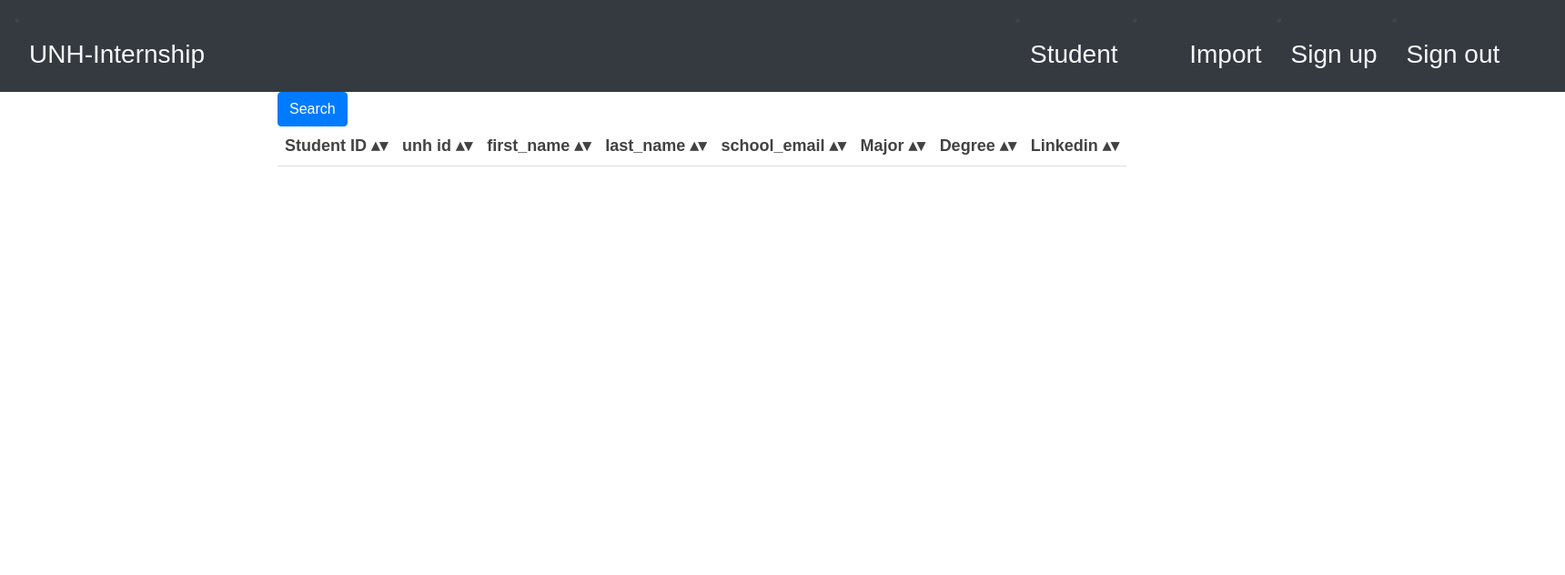
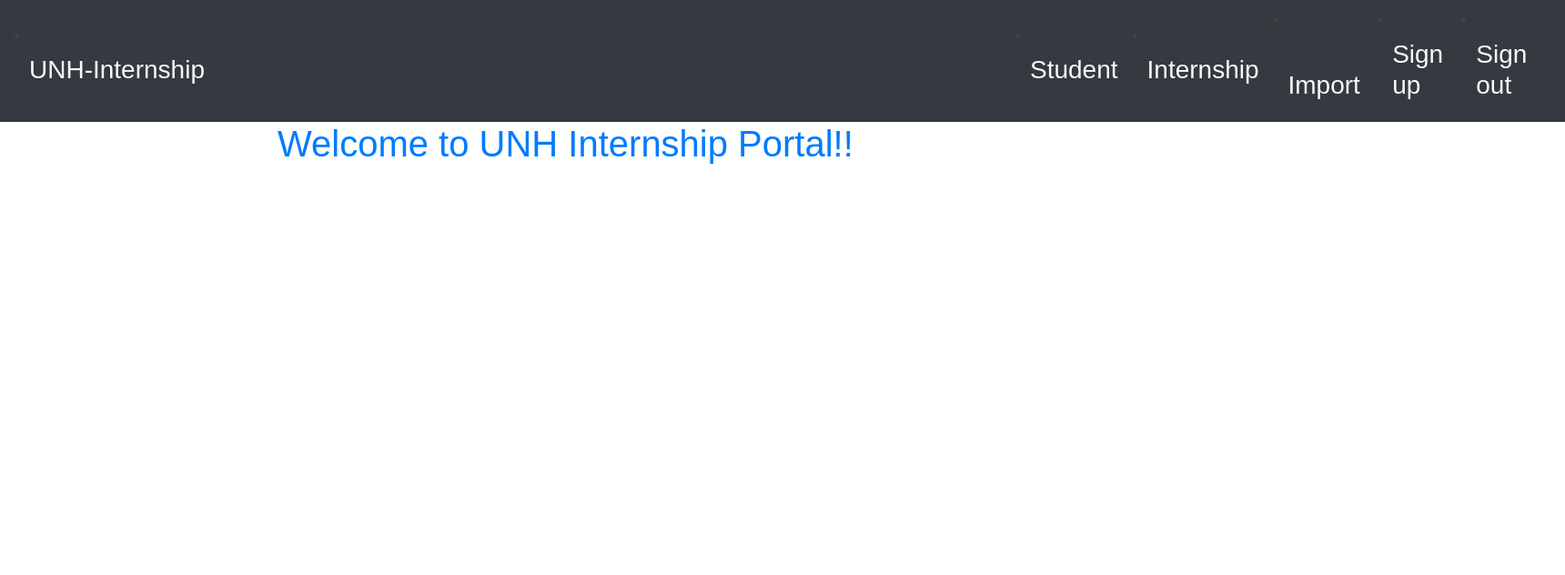
Before and after one commit to zt1020/FullStackFinal, a Django app: page / in a window 1720 px wide. Shown: the top 632 px of the page at 91% size. Run offline with Django 3.2, Linux system fonts and the light colour scheme; lists and menus that the app fills with data are empty; some libraries are stand-ins or nearby versions.

Commit message:
created separate views for display_students,internship and home

```diff
--- a/templates/base.html
+++ b/templates/base.html
@@ -34,6 +34,11 @@
          <h3><a class="nav-link text-light" href="{% url 'display_students' %}" role="button"> Student </a><h3>
 
        </li>
+       <li class="nav-item active">
+
+         <h3><a class="nav-link text-light" href="{% url 'display_internship' %}" role="button"> Internship </a><h3>
+
+       </li>
 
         <div class="collapse navbar-collapse" id="navbarSupportedContent">
 
@@ -56,10 +61,7 @@
               <h3><a class="nav-link text-light" href="{% url 'home' %}">Sign out</a></h3>
             </li>
 
-
            </div>
-
-
         </div>
       </nav>
 
@@ -68,9 +70,9 @@
     <div class="container">
 
 
+      {% block content %}
 
-      {% block content %}
-      <h1><p class="text-primary">Welcome to UNH Internship Portal!!</p></h1>
+
       {% endblock content %}
 
     </div> <!-- /container -->
--- a/templates/home.html
+++ b/templates/home.html
@@ -1,44 +1,6 @@
 {% extends 'base.html' %}
-{% load crispy_forms_tags %}
-    {% block content %}
-        <script src="/static/sorttable.js"></script>
+{% block content %}
 
-        <form method="post" action="">
-          {% csrf_token %}
-          {{form|crispy}}
-          <input class="btn btn-primary" type="submit" value="Search" />
+<h1><p class="text-primary">Welcome to UNH Internship Portal!!</p></h1>
 
-        <table id="example" class="sortable" style="text-align:center;" cellspacing="30">
-
-            <thead>
-                <tr>
-                    <th>Student ID</th>
-                    <th>unh id</th>
-                    <th>first_name</th>
-                    <th>last_name</th>
-                    <th>school_email</th>
-                    <th>Major</th>
-                    <th>Degree</th>
-                    <th>Linkedin</th>
-                </tr>
-            </thead>
-
-            <tbody>
-
-                {% for student_item in student_items %}
-                <tr class="item">
-                    <td>{{student_item.pk}}</td>
-                    <td>{{student_item.unh_id}}</td>
-                    <td>{{student_item.first_name}}</td>
-                    <td>{{student_item.last_name}}</td>
-                    <td>{{student_item.school_email}}</td>
-                    <td>{{student_item.major}}</td>
-                    <td>{{student_item.degree}}</td>
-                    <td>{{student_item.linkedin}}</td>
-
-                </tr>
-                {% endfor %}
-            </tbody>
-        </table>
-        </form>
-    {% endblock content %}
+{% endblock content %}
```
